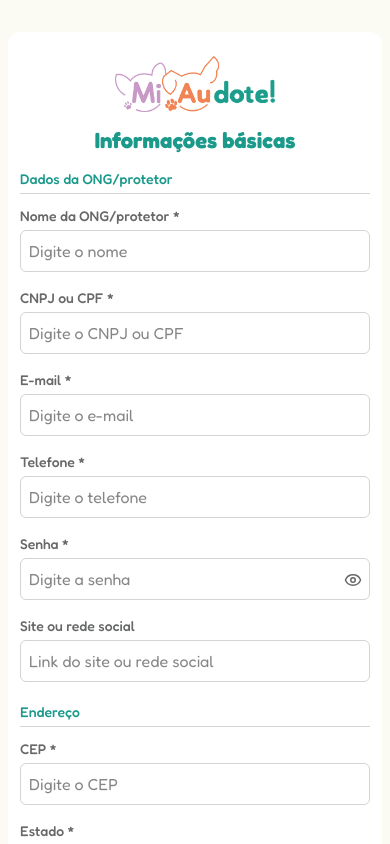
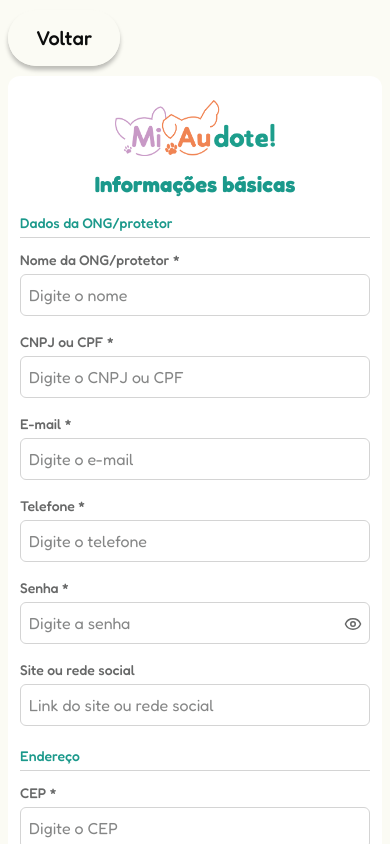
Before and after one commit to leosfl9/miaudote-frontend, a Next.js app: page /cadastro/parceiro in a window 390 px wide. Shown: the top 844 px of the page. Built offline with nearby package versions, Linux system fonts and the light colour scheme.

Commit message:
chore: responsividade do botao de voltar no cadastro de parceiro

```diff
--- a/app/(public)/cadastro/parceiro/page.tsx
+++ b/app/(public)/cadastro/parceiro/page.tsx
@@ -5,10 +5,12 @@ import FormButton from "@/components/FormButton";
 
 export default function CadastroParceiro() {
     return (
-        <div className="flex items-center justify-center min-h-screen px-2 md:px-8 py-8 bg-[url('/grafo_cadastro.png')] bg-no-repeat bg-cover bg-center">
+        <div className="flex flex-col gap-6 sm:gap-8 items-center justify-center min-h-screen px-2 md:px-8 py-6 bg-[url('/grafo_cadastro.png')] bg-no-repeat bg-cover bg-center">
+            <div className="w-full max-w-4xl lxl:absolute lxl:top-10 2xl:top-24 lxl:left-10 2xl:left-18">
+                <LinkButton href={"/tipo-cadastro"} text="Voltar" color="white" back={true} />
+            </div>
 
-
-            <div className="bg-white flex flex-col gap-3 items-center w-full max-w-4xl px-3 md:px-6 py-6 rounded-xl">
+            <div className="bg-white flex flex-col gap-3 items-center w-full max-w-4xl px-3 md:px-6 lg:px-12 py-6 rounded-xl">
                 <div className="relative w-40 h-14 md:w-48 md:h-18 lg:w-56 lg:h-20 xl:w-64 xl:h-22">
                     <Image src="/logo-main.png" alt="Cadastro de parceiro" fill />
                 </div>
--- a/app/globals.css
+++ b/app/globals.css
@@ -23,6 +23,7 @@
 
   --breakpoint-ssm: 460px;
   --breakpoint-mxl: 1136px;
+  --breakpoint-lxl: 1360px;
 
 }
 
```
